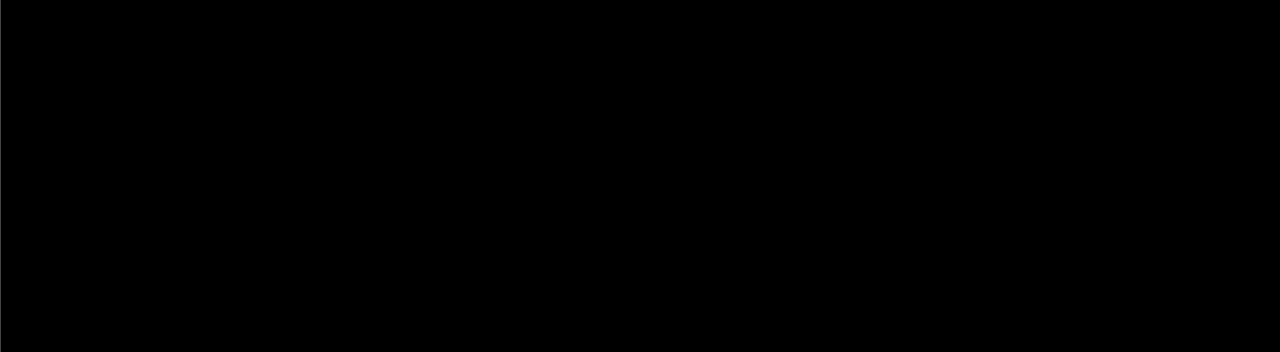
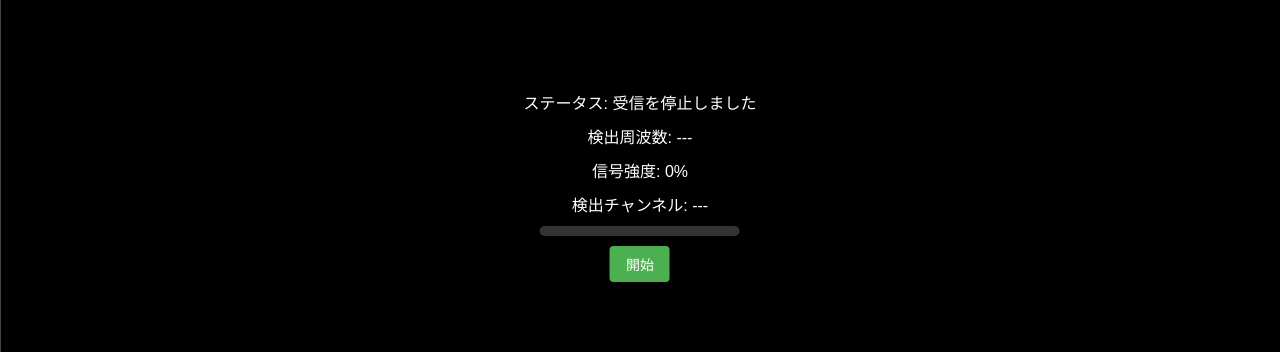
Before and after one commit to k1105/effect-camera-app, a React (Vite) app: page / in a window 1280 px wide. Shown: the part 214-566 px from the top of the page. Built offline with nearby package versions, Linux system fonts and the light colour scheme; no server answers.

Commit message:
オーディオによる信号受信に対応

```diff
--- a/src/App.tsx
+++ b/src/App.tsx
@@ -5,12 +5,12 @@
 import {EffectSelector} from "./components/EffectSelector";
 import {ZoomControl} from "./components/ZoomControl";
 import {CameraCanvas} from "./components/CameraCanvas";
+import {AudioReceiver} from "./components/AudioReceiver";
 
 /* ---------- 定数 ---------- */
 const DB_NAME = "effects-db";
 const STORE = "effects";
 const EFFECTS = ["effect1", "effect2"]; // public/assets/effect?.png
-const WS_SERVER = "ws://localhost:8080"; // WebSocketサーバーのアドレス
 
 const BLEND_MODES = [
   {value: "source-over", label: "通常"},
@@ -27,7 +27,6 @@
   const canvasRef = useRef<HTMLCanvasElement>(null);
   const initedRef = useRef(false);
   const streamRef = useRef<MediaStream | null>(null);
-  const wsRef = useRef<WebSocket | null>(null);
 
   const [bitmaps, setBitmaps] = useState<ImageBitmap[]>([]);
   const [current, setCurrent] = useState(0);
@@ -251,53 +250,6 @@
     };
   }, []);
 
-  /* ---------- WebSocket接続 ---------- */
-  useEffect(() => {
-    // WebSocket接続を確立
-    const ws = new WebSocket(WS_SERVER);
-    wsRef.current = ws;
-
-    ws.onopen = () => {
-      console.log("WebSocketサーバーに接続しました");
-    };
-
-    ws.onmessage = (event) => {
-      try {
-        const data = JSON.parse(event.data);
-        console.log("受信したメッセージ:", data);
-
-        // effectIdが0-15の範囲内かチェック
-        if (data.effectId >= 0 && data.effectId <= 15) {
-          // 現在利用可能なエフェクトの数（2個）で割った余りを使用
-          if (data.effectId < EFFECTS.length) {
-            setCurrent(data.effectId);
-          } else {
-            console.log("無効なエフェクトIDを受信:", data.effectId);
-          }
-        } else {
-          console.log("無効なエフェクトIDを受信:", data.effectId);
-        }
-      } catch (error) {
-        console.error("メッセージのパースに失敗:", error);
-      }
-    };
-
-    ws.onerror = (error) => {
-      console.error("WebSocketエラー:", error);
-    };
-
-    ws.onclose = () => {
-      console.log("WebSocket接続が切断されました");
-    };
-
-    // クリーンアップ
-    return () => {
-      if (wsRef.current) {
-        wsRef.current.close();
-      }
-    };
-  }, []);
-
   /* ---------- UI ---------- */
   return (
     <>
@@ -320,6 +272,11 @@
             onTakePhoto={takePhoto}
             blendMode={blendMode}
             isSwitchingCamera={isSwitchingCamera}
+          />
+
+          <AudioReceiver
+            onEffectDetected={setCurrent}
+            availableEffects={EFFECTS.length}
           />
 
           <div
--- /dev/null
+++ b/src/components/AudioReceiver.tsx
@@ -0,0 +1,282 @@
+import {useEffect, useRef, useState} from "react";
+
+// システム設定
+const CONFIG = {
+  BASE_FREQ: 18000, // 基本周波数
+  FREQ_RANGE: 1000, // 周波数範囲
+  NUM_CHANNELS: 32, // チャンネル数
+  SIGNAL_DURATION: 1.0, // 信号長（秒）
+  SAMPLE_RATE: 44100, // サンプリングレート
+  FFT_SIZE: 8192, // FFT サイズ
+  DETECTION_THRESHOLD: 0.25, // 検出閾値
+  SMOOTHING: 0.8, // スムージング係数
+};
+
+interface AudioReceiverProps {
+  onEffectDetected: (effectId: number) => void;
+  availableEffects: number; // 利用可能なエフェクトの数を追加
+}
+
+// WebKitAudioContextの型定義
+declare global {
+  interface Window {
+    webkitAudioContext: typeof AudioContext;
+  }
+}
+
+export function AudioReceiver({
+  onEffectDetected,
+  availableEffects,
+}: AudioReceiverProps) {
+  const [isReceiving, setIsReceiving] = useState(false);
+  const [detectedFrequency, setDetectedFrequency] = useState<number>(0);
+  const [signalStrength, setSignalStrength] = useState<number>(0);
+  const [status, setStatus] = useState<string>("待機中");
+  const [lastDetectedChannel, setLastDetectedChannel] = useState<number>(-1);
+
+  const audioContextRef = useRef<AudioContext | null>(null);
+  const analyserRef = useRef<AnalyserNode | null>(null);
+  const microphoneRef = useRef<MediaStreamAudioSourceNode | null>(null);
+  const filterRef = useRef<BiquadFilterNode | null>(null);
+  const detectionIntervalRef = useRef<number | null>(null);
+  const lastDetectedEffectRef = useRef<number>(-1);
+  const effectCooldownRef = useRef<boolean>(false);
+
+  // マイクアクセス要求
+  const requestMicrophoneAccess = async () => {
+    try {
+      setStatus("マイクアクセスを要求中...");
+
+      const stream = await navigator.mediaDevices.getUserMedia({
+        audio: {
+          sampleRate: CONFIG.SAMPLE_RATE,
+          channelCount: 1,
+          echoCancellation: false,
+          noiseSuppression: false,
+          autoGainControl: false,
+        },
+      });
+
+      // AudioContextの作成
+      const AudioContextClass =
+        window.AudioContext || window.webkitAudioContext;
+      audioContextRef.current = new AudioContextClass({
+        sampleRate: CONFIG.SAMPLE_RATE,
+      });
+
+      microphoneRef.current =
+        audioContextRef.current.createMediaStreamSource(stream);
+
+      // フィルターの設定
+      filterRef.current = audioContextRef.current.createBiquadFilter();
+      filterRef.current.type = "highpass";
+      // パラメータの設定
+      const filter = filterRef.current;
+      filter.Q.value = 1;
+      filter.frequency.value = 10000;
+      filter.gain.value = 40;
+
+      analyserRef.current = audioContextRef.current.createAnalyser();
+      analyserRef.current.fftSize = CONFIG.FFT_SIZE;
+      analyserRef.current.smoothingTimeConstant = CONFIG.SMOOTHING;
+
+      microphoneRef.current.connect(filterRef.current);
+      filterRef.current.connect(analyserRef.current);
+
+      setStatus("マイクアクセス許可完了 - 受信準備完了");
+      return true;
+    } catch (error) {
+      console.error("マイクアクセスエラー:", error);
+      setStatus("マイクアクセスに失敗しました");
+      return false;
+    }
+  };
+
+  // 周波数計算
+  const getFrequencyForChannel = (channel: number) => {
+    const step = CONFIG.FREQ_RANGE / CONFIG.NUM_CHANNELS;
+    return CONFIG.BASE_FREQ + channel * step;
+  };
+
+  // 検出ループ開始
+  const startDetectionLoop = () => {
+    if (!analyserRef.current) return;
+
+    const bufferLength = analyserRef.current.frequencyBinCount;
+    const dataArray = new Uint8Array(bufferLength);
+
+    detectionIntervalRef.current = window.setInterval(() => {
+      if (!analyserRef.current) return;
+
+      analyserRef.current.getByteFrequencyData(dataArray);
+
+      let maxIntensity = 0;
+      let detectedChannel = -1;
+      let detectedFrequency = 0;
+
+      // 各チャンネルの強度をチェック
+      for (let channel = 0; channel < CONFIG.NUM_CHANNELS; channel++) {
+        const frequency = getFrequencyForChannel(channel);
+        const binIndex = Math.round(
+          (frequency * CONFIG.FFT_SIZE) / CONFIG.SAMPLE_RATE
+        );
+
+        if (binIndex < bufferLength) {
+          let intensity = 0;
+          const range = 2;
+          for (let i = -range; i <= range; i++) {
+            const idx = binIndex + i;
+            if (idx >= 0 && idx < bufferLength) {
+              intensity += dataArray[idx];
+            }
+          }
+          intensity = intensity / (range * 2 + 1) / 255.0;
+
+          if (
+            intensity > CONFIG.DETECTION_THRESHOLD &&
+            intensity > maxIntensity
+          ) {
+            maxIntensity = intensity;
+            detectedChannel = channel;
+            detectedFrequency = frequency;
+          }
+        }
+      }
+
+      // UI更新
+      setDetectedFrequency(detectedFrequency);
+      setSignalStrength(maxIntensity * 100);
+
+      // エフェクト検出処理
+      if (detectedChannel !== -1 && !effectCooldownRef.current) {
+        setLastDetectedChannel(detectedChannel);
+
+        // 利用可能なエフェクトの範囲内かチェック
+        if (detectedChannel < availableEffects) {
+          onEffectDetected(detectedChannel);
+          lastDetectedEffectRef.current = detectedChannel;
+          setStatus(`🎧 エフェクト ${detectedChannel + 1} を検出`);
+        } else {
+          setStatus(
+            `⚠️ 未対応の信号 (チャンネル ${detectedChannel + 1}) を検出`
+          );
+        }
+
+        // クールダウン設定
+        effectCooldownRef.current = true;
+        setTimeout(() => {
+          effectCooldownRef.current = false;
+        }, 500);
+      }
+    }, 50);
+  };
+
+  // 受信開始
+  const startReceiving = async () => {
+    if (!audioContextRef.current) {
+      const success = await requestMicrophoneAccess();
+      if (!success) return;
+    }
+
+    const audioContext = audioContextRef.current;
+    if (audioContext && audioContext.state === "suspended") {
+      await audioContext.resume();
+    }
+
+    startDetectionLoop();
+    setIsReceiving(true);
+    setStatus("🎧 音波信号を受信中...");
+  };
+
+  // 受信停止
+  const stopReceiving = () => {
+    if (detectionIntervalRef.current) {
+      clearInterval(detectionIntervalRef.current);
+      detectionIntervalRef.current = null;
+    }
+
+    setIsReceiving(false);
+    effectCooldownRef.current = false;
+    lastDetectedEffectRef.current = -1;
+    setStatus("受信を停止しました");
+    setDetectedFrequency(0);
+    setSignalStrength(0);
+    setLastDetectedChannel(-1);
+  };
+
+  // クリーンアップ
+  useEffect(() => {
+    return () => {
+      stopReceiving();
+      if (microphoneRef.current) {
+        microphoneRef.current.disconnect();
+      }
+      if (audioContextRef.current) {
+        audioContextRef.current.close();
+      }
+    };
+  }, []);
+
+  return (
+    <div
+      style={{
+        position: "fixed",
+        top: "50%",
+        left: "50%",
+        transform: "translate(-50%, -50%)",
+        backgroundColor: "rgba(0, 0, 0, 0.8)",
+        padding: "20px",
+        borderRadius: "10px",
+        color: "white",
+        textAlign: "center",
+        zIndex: 1000,
+      }}
+    >
+      <div style={{marginBottom: "10px"}}>ステータス: {status}</div>
+      <div style={{marginBottom: "10px"}}>
+        検出周波数:{" "}
+        {detectedFrequency > 0 ? `${detectedFrequency.toFixed(1)}Hz` : "---"}
+      </div>
+      <div style={{marginBottom: "10px"}}>
+        信号強度: {Math.round(signalStrength)}%
+      </div>
+      <div style={{marginBottom: "10px"}}>
+        検出チャンネル:{" "}
+        {lastDetectedChannel >= 0 ? lastDetectedChannel + 1 : "---"}
+      </div>
+      <div
+        style={{
+          width: "200px",
+          height: "10px",
+          backgroundColor: "#333",
+          borderRadius: "5px",
+          margin: "0 auto",
+        }}
+      >
+        <div
+          style={{
+            width: `${signalStrength}%`,
+            height: "100%",
+            backgroundColor: "#4CAF50",
+            borderRadius: "5px",
+            transition: "width 0.1s ease-in-out",
+          }}
+        />
+      </div>
+      <button
+        onClick={isReceiving ? stopReceiving : startReceiving}
+        style={{
+          marginTop: "10px",
+          padding: "8px 16px",
+          backgroundColor: isReceiving ? "#f44336" : "#4CAF50",
+          color: "white",
+          border: "none",
+          borderRadius: "4px",
+          cursor: "pointer",
+        }}
+      >
+        {isReceiving ? "停止" : "開始"}
+      </button>
+    </div>
+  );
+}
```
